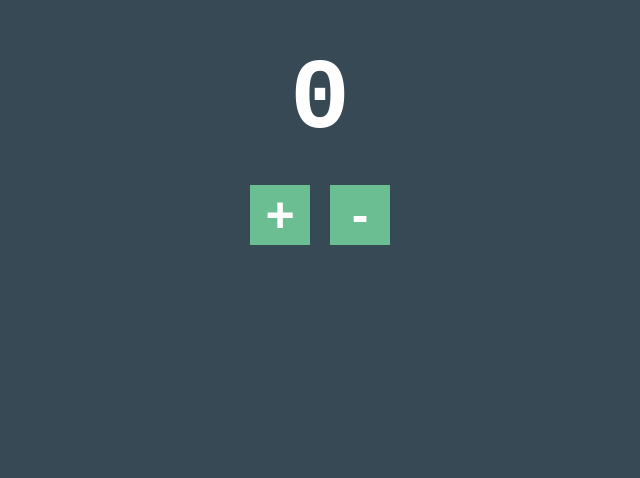
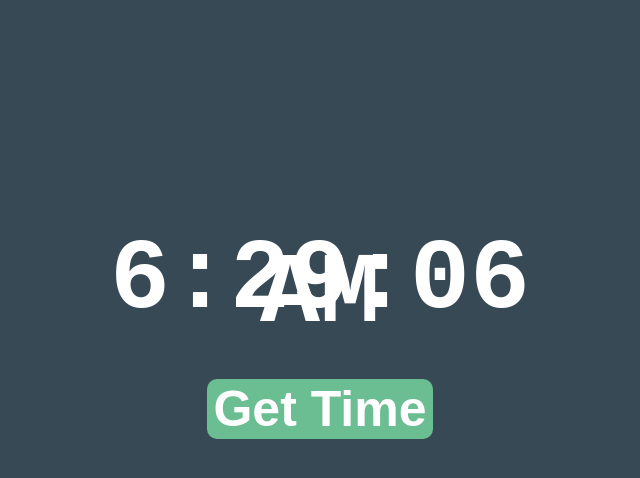
Before and after one commit to hari-dharan/React-Udemy-Course, a React app: page / in a window 1280 px wide. Shown: the part 136-614 px from the top of the page, without its empty margins (320-960 px from the left). Built offline with nearby package versions, Linux system fonts and the light colour scheme.

Commit message:
useState Hook Practice

```diff
--- a/public/styles.css
+++ b/public/styles.css
@@ -2,7 +2,7 @@ body {
   font: normal 14px/100% "Andale Mono", AndaleMono, monospace;
   color: #fff;
   padding: 50px;
-  width: 300px;
+  width: 600px;
   margin: 0 auto;
   background-color: #374954;
   text-align: center;
@@ -17,10 +17,11 @@ h1 {
 }
 
 button {
-  display: inline-block;
+  display: inline;
   background-color: #6bbe92;
   border: 0;
-  width: 60px;
+  border-radius: 10px;
+  box-shadow: 5px;
   margin: 10px;
   text-align: center;
   color: #fff;
--- a/src/Components/App.jsx
+++ b/src/Components/App.jsx
@@ -2,46 +2,20 @@
 import React, { useState } from "react";
 
 function App() {
-  const [count, setCount] = useState(0);
+  setInterval(getTime, 1000);
+  const today = new Date().toLocaleTimeString();
+  const [state, setState] = useState(today);
 
-  function increase() {
-    setCount(count + 1);
+  function getTime() {
+    const newToday = new Date().toLocaleTimeString();
+    setState(newToday);
   }
-
-  function decrease() {
-    setCount(count - 1);
-  }
-
   return (
     <div className="container">
-      <h1>{count}</h1>
-      <button onClick={increase}>+</button>
-      <button onClick={decrease}>-</button>
+      <h1>{state}</h1>
+      <button onClick={getTime}>Get Time</button>
     </div>
   );
 }
 
 export default App;
-
-/*
-
-Notes on Basic Hooks from Docs
-
-// const [state, setState] = useState(initial State)
-
-Returns a stateful value, and a function to update it.
-During the initial render, the returned state (state) is
-the same as the value passed as the first argument
-(initialState).
-
-The setState function is used to update the state.
-It accepts a new state value and enqueues a re-render
-of the component.
-
-// setState(newState)
-
-During subsequent re-renders, the first value
-returned by useState will always be the most
-recent state after applying updates.
-
-*/
```
Also changed, not shown: src/index.js (+15 -0 lines).
